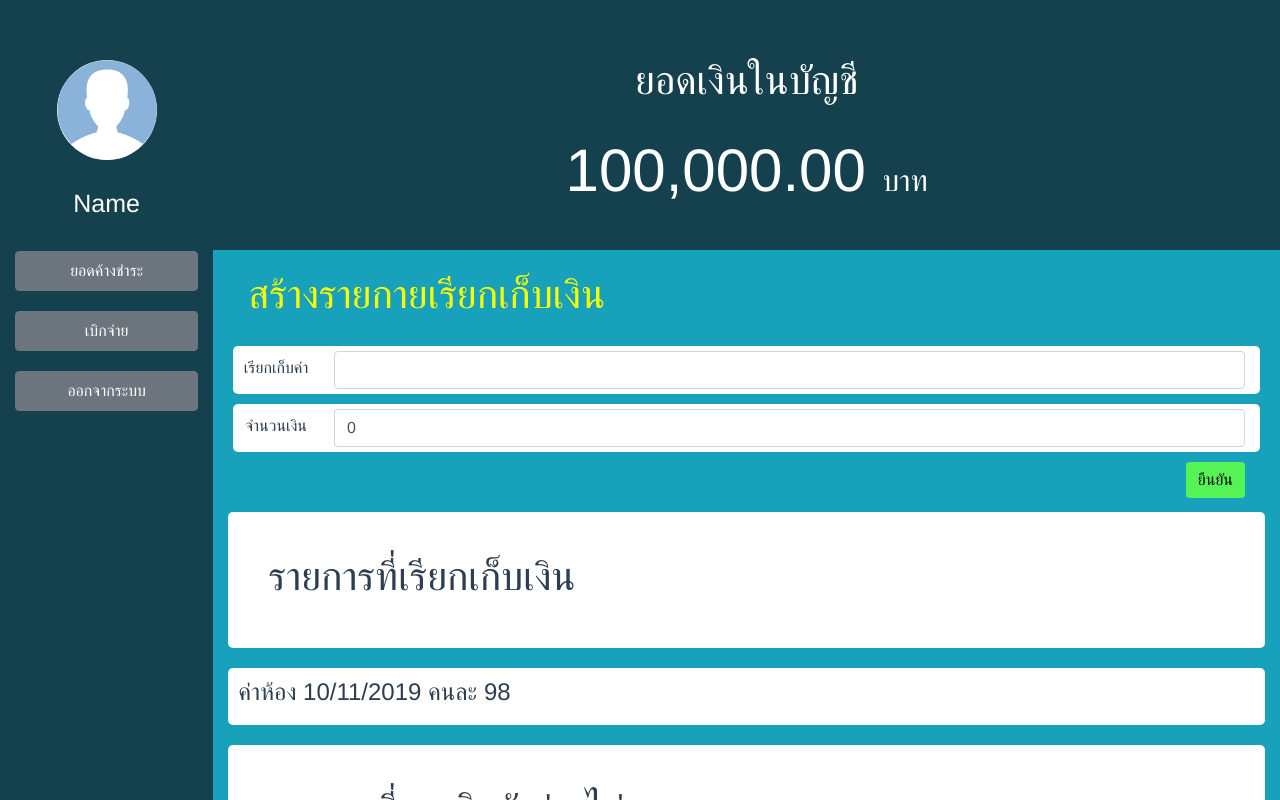
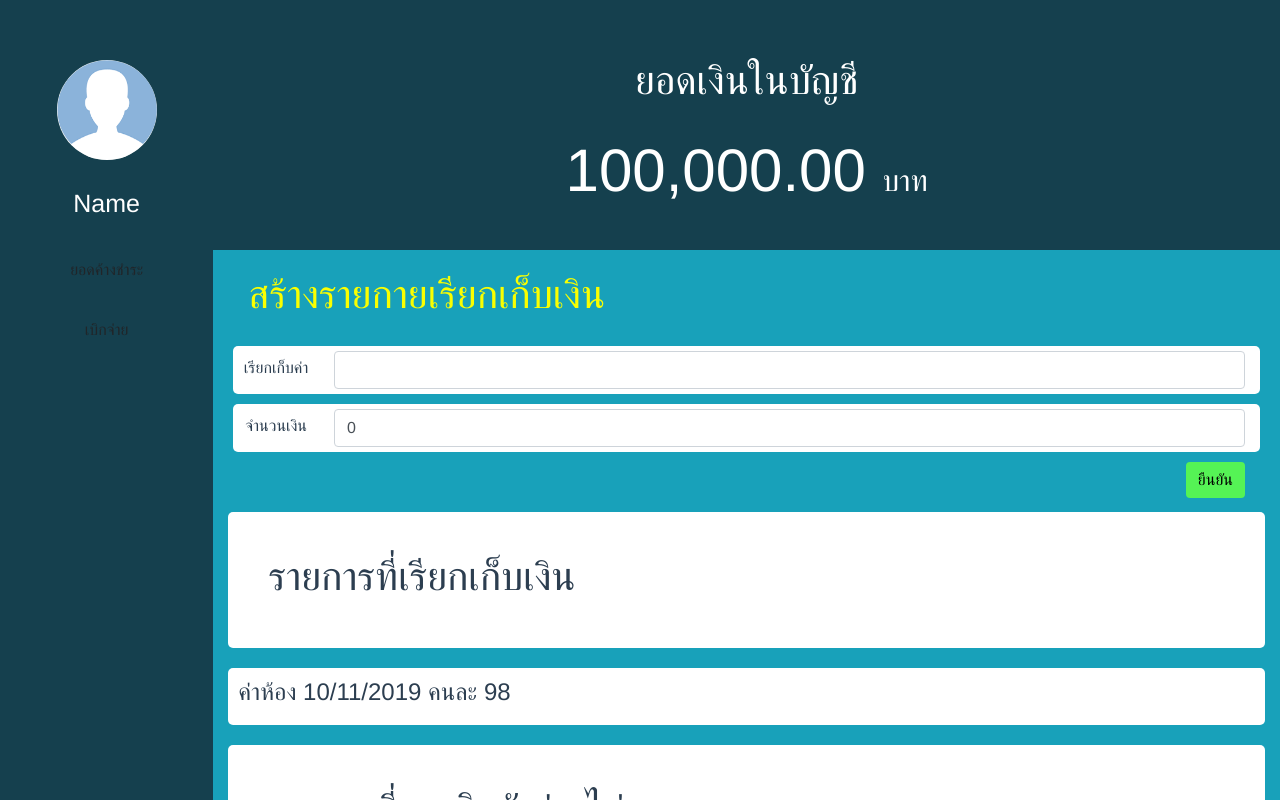
Before and after one commit to pontakornth/jwc11-workshop-e, a Vue app: page /#/dashboard in a window 1280 px wide. Shown: the top 800 px of the page. Built offline with nearby package versions, Linux system fonts and the light colour scheme.

Commit message:
Add more studipity

```diff
--- a/src/views/dashboard.vue
+++ b/src/views/dashboard.vue
@@ -9,9 +9,9 @@
                                 <img src="../assets/profile.png" style="height:100px; width:100px; background-color:white; border-radius:100px; margin-top:60px; margin-bottom:25px;"><br>
                                 <p style="color:white; font-size:25px; margin-bottom:28px;">Name</p>
 
-                                <b-button style="width:100%; height:40px; margin-bottom:20px;">ยอดค้างชำระ</b-button>
-                                <b-button style="width:100%; height:40px; margin-bottom:20px;">เบิกจ่าย</b-button>
-                                <b-button style="width:100%; height:40px; ">ออกจากระบบ</b-button>
+                                <router-link class="btn" to="/dashboard" style="width:100%; height:40px; margin-bottom:20px;">ยอดค้างชำระ</router-link>
+                                <router-link class="btn" to="/withdrawal" style="width:100%; height:40px; margin-bottom:20px;">เบิกจ่าย</router-link>
+                                <b-button style="width:92%; height:40px; margin-left:10px; margin-bottom:30px; position: absolute; left: 0; bottom: 0;">ออกจากระบบ</b-button>
                             </div>
 
                 </b-col>
@@ -80,7 +80,6 @@
                     </b-col>
                 </b-col>
 
-
             </b-row>
 
         </b-container>
@@ -89,13 +88,13 @@
 
 <script>
 export default {
-    data() {
+  data () {
     return {
       name: '',
       amount: 0,
       transactions: [
         {
-                name: "ค่าห้อง",
+          name: 'ค่าห้อง',
           amount: 98
         }
       ]
--- a/src/views/withdraw.vue
+++ b/src/views/withdraw.vue
@@ -72,7 +72,7 @@ export default {
           amount: 10,
           title: 'ค่าไม้ถู',
           status: 'ยังไม่อนุมัติ',
-          issuedUserId: 'นางสาวจันทรา',
+          issuedUserId: 'นางสาวจันทรา'
         }
       ]
     }
@@ -90,7 +90,7 @@ export default {
     confirm (tran) {
       this.transactions.forEach(x => {
         if (x.id === tran.id) {
-          tran.status = "อนุมัติแล้ว"
+          tran.status = 'อนุมัติแล้ว'
         }
       })
     }
```
Also changed, not shown: src/App.vue (line endings or trailing spaces). Lines whose indentation alone changed are shown as unchanged.
